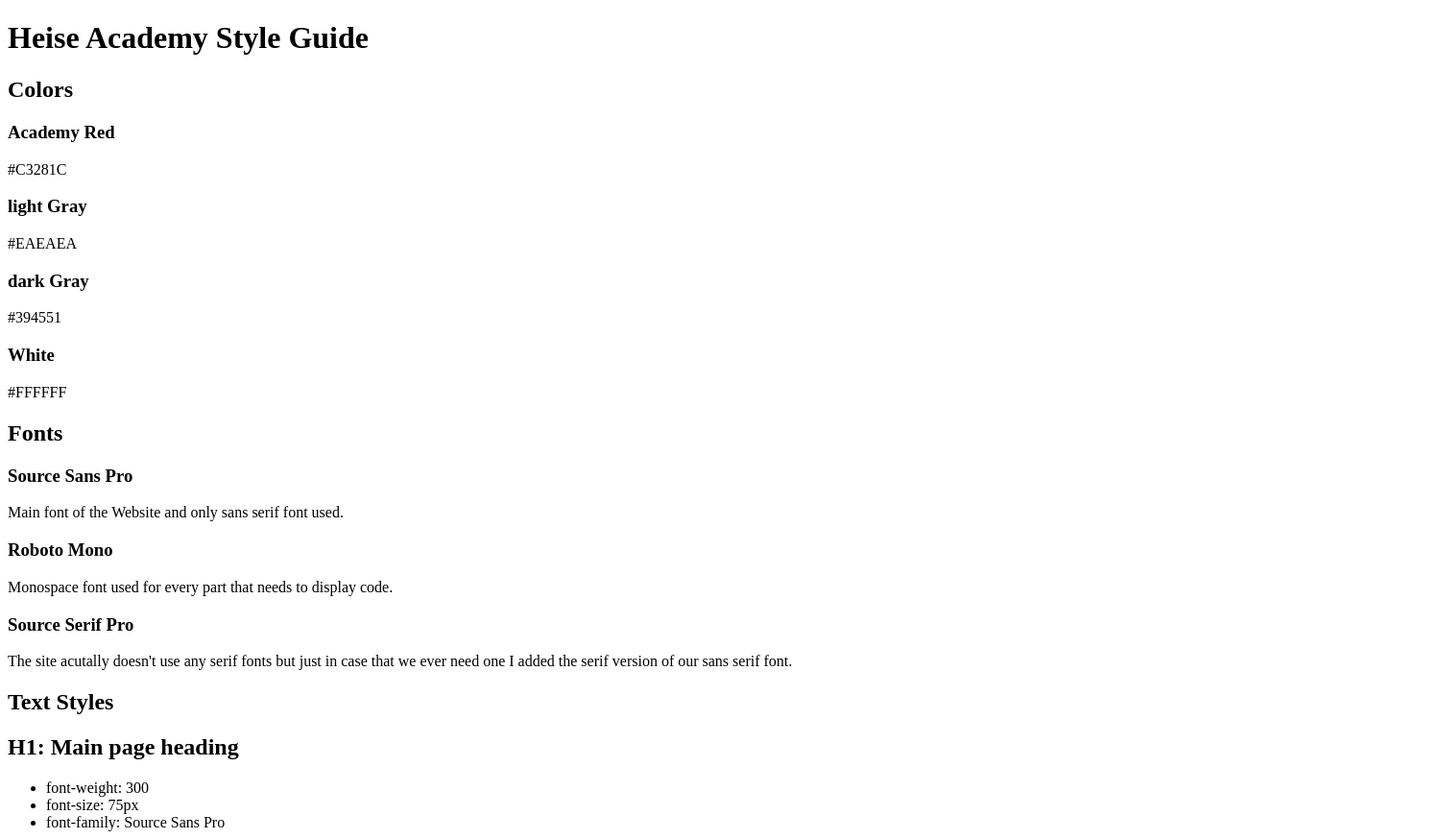
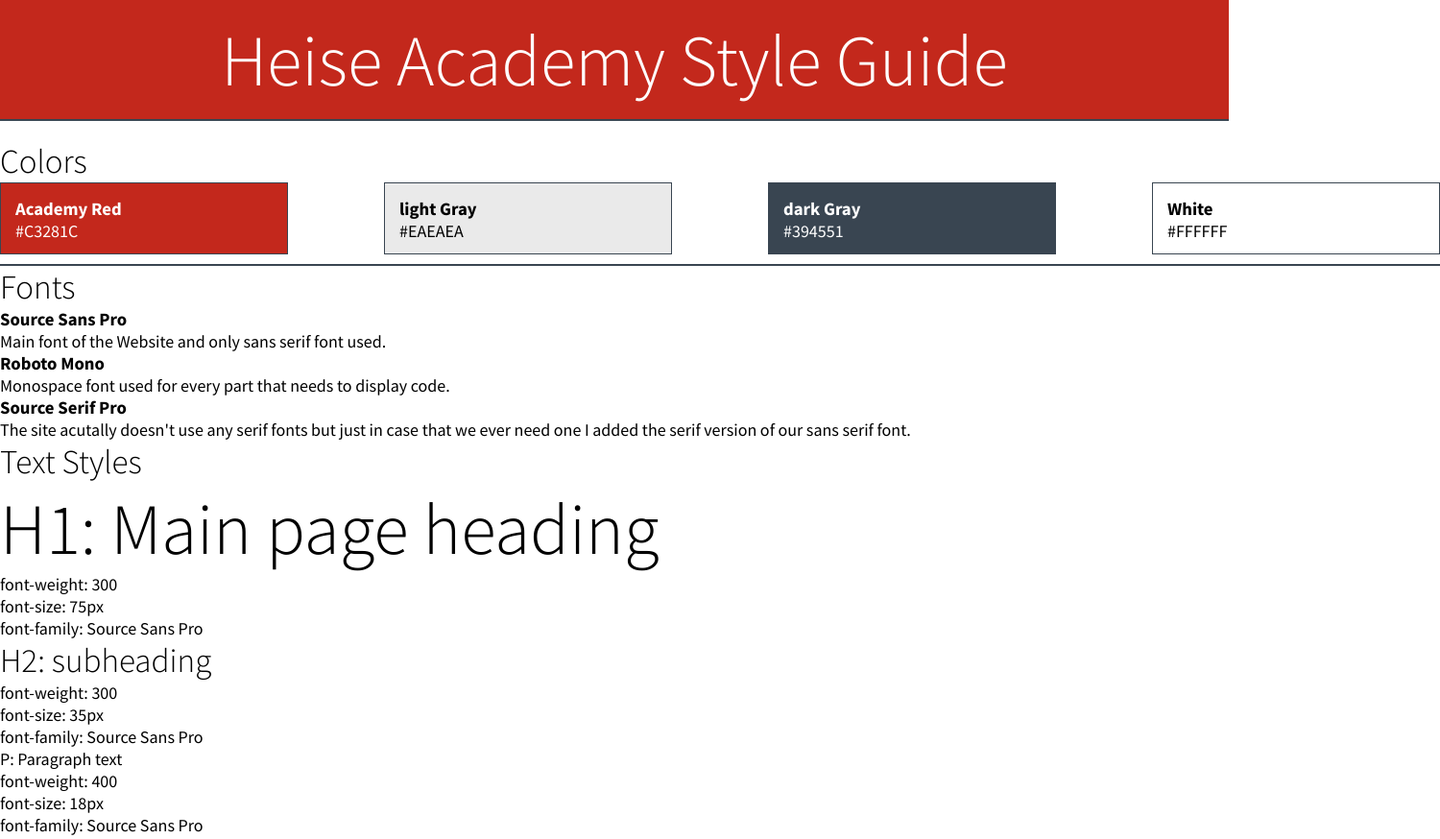
Before and after one commit to Floling/cc_website_design_system, a plain HTML site: page index.html in a window 1280 px wide. Shown: the top 874 px of the page at 96% size, 1500 px wide, since content can reach past the window. Drawn offline with Linux system fonts and the light colour scheme; a web font is replaced by a local one.

Commit message:
css color section html adjustments

```diff
--- a/index.html
+++ b/index.html
@@ -4,9 +4,10 @@
     <meta charset="UTF-8">
     <meta http-equiv="X-UA-Compatible" content="IE=edge">
     <meta name="viewport" content="width=device-width, initial-scale=1.0">
-    <link href="https://fonts.googleapis.com/css2?family=Source+Sans+Pro&display=swap" rel="stylesheet">
+    <link href="https://fonts.googleapis.com/css2?family=Source+Sans+Pro:wght@300;400;600;700&display=swap" rel="stylesheet">
     <link href="https://fonts.googleapis.com/css2?family=Roboto+Mono&display=swap" rel="stylesheet">
     <link href="https://fonts.googleapis.com/css2?family=Source+Serif+Pro&display=swap" rel="stylesheet">
+    <link rel="stylesheet" href="styles.css">
     <title>Challenge Project: Build a Website Design System</title>
 </head>
 <body>
@@ -18,22 +19,22 @@
     <section class="colors-section">
         <h2>Colors</h2>
         <main class="colors-block">
-            <div class="color-1">
+            <div id="academy-red" class="colorbox">
                 <h3>Academy Red</h3>
                 <p>#C3281C</p>
             </div>
 
-            <div class="color-2">
+            <div id="light-gray" class="colorbox">
                 <h3>light Gray</h3>
                 <p>#EAEAEA</p>
             </div>
 
-            <div class="color-3">
+            <div id="dark-gray" class="colorbox">
                 <h3>dark Gray</h3>
                 <p>#394551</p>
             </div>
 
-            <div class="color-4">
+            <div id="white" class="colorbox">
                 <h3>White</h3>
                 <p>#FFFFFF</p>
             </div>
--- a/styles.css
+++ b/styles.css
@@ -0,0 +1,86 @@
+* {
+    margin: 0;
+    padding: 0;
+    box-sizing: border-box;
+}
+
+html {
+    font-family: 'Source Sans Pro', sans-serif;
+    font-weight: 400;
+}
+
+header {
+    margin: 0 auto;
+    background-color: #C3281C;
+    max-width: 1500px;
+    border-bottom: 2px solid #394551;
+}
+
+header h1 {
+    color: white;
+    padding: 15px;
+    text-align: center;
+}
+
+h1 {
+    font-size: 75px;
+    font-weight: 300;
+}
+
+h2 {
+    font-size: 35px;
+    font-weight: 300;
+}
+
+p {
+    font-size: 18px;
+    font-weight: 400;
+}
+
+li {
+    font-size: 18px;
+}
+
+/* Color Section */
+.colors-section {
+    padding: 20px 0 10px;
+    margin: 0 auto;
+    border-bottom: 2px double #394551;
+    width: 1500px;
+}
+
+.colors-block {
+    display: flex;
+    width: 1500px;
+    flex-wrap: wrap;
+    justify-content: space-between;
+}
+
+.colorbox {
+    border: 1px solid #394551;
+    height: 75px;
+    width: 300px;
+    padding: 15px;
+}
+
+#academy-red {
+    background-color: #C3281C;
+    color: white;
+}
+
+#light-gray {
+    background-color: #EAEAEA;
+}
+
+#dark-gray {
+    background-color: #394551;
+    color: white;
+}
+
+#white {
+    background-color: #FFFFFF;
+}
+
+/* Fonts Section */
+
+/* Text Styles Section */
```
